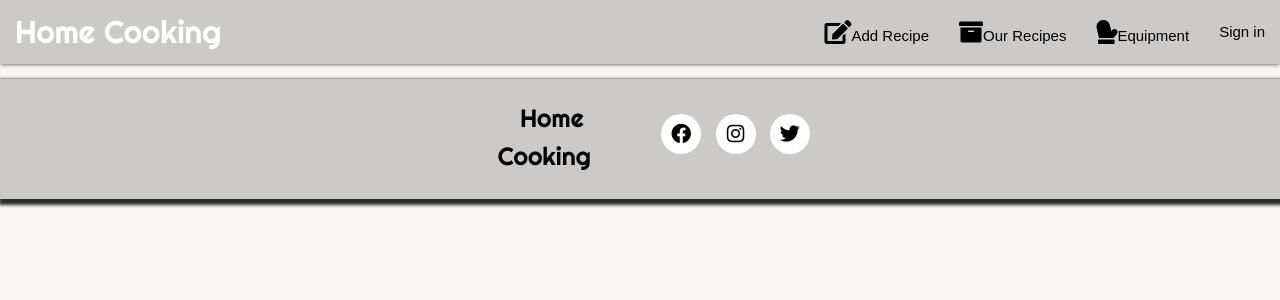
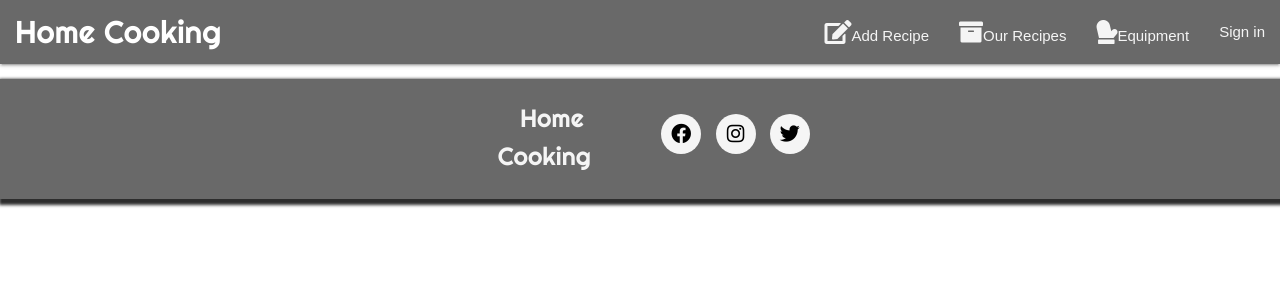
Before and after one commit to Mrsebastino/Recipe-Book-App, a Flask app: page /our_recipes in a window 1280 px wide. Shown: the top 300 px of the page. Run offline with Flask 2, Linux system fonts and the light colour scheme; data that the repository does not hold is empty; some libraries are stand-ins or nearby versions; some web fonts are replaced.

Commit message:
fixed the CSS for add_recipes and our_recipe display

```diff
--- a/static/css/style.css
+++ b/static/css/style.css
@@ -1,14 +1,13 @@
 @import url("https://fonts.googleapis.com/css?family=Righteous:300,400,500,600,700|PT Mono:300,400,500");
 
 body {
-  background-color: #f6f5f1d3;
-
+  background-color: #ffffff;
 }
 
 /*NavBar*/
 
 .nav-wrapper {
-  background-color: #cbcac7;
+  background-color: #696969;
 }
 
 .material-icons {
@@ -21,7 +20,7 @@ body {
 }
 
 nav ul a {
-  color: black;
+  color: whitesmoke;
   font-family: "PT Mono", sans-serif;
 }
 
@@ -79,8 +78,8 @@ nav ul a {
 
 /* Recipe card */
 
-div.row::after {
-    display: inline;
+div.recipe-detail.row::after {
+  display: inline;
 }
 
 .card-content,
@@ -93,7 +92,7 @@ div.row::after {
 .page-footer {
   margin-top: 15px;
   display: flex;
-  background-color: #cbcac7;
+  background-color: #696969;
   min-height: 100px;
   flex-direction: column;
   width: 100%;
@@ -105,7 +104,7 @@ div.row::after {
 }
 
 a.logo-footer {
-  color: black;
+  color: whitesmoke;
   font-weight: 500;
   font-size: 25px;
   text-decoration: none;
@@ -118,7 +117,7 @@ a.logo-footer {
 .logo-footer:hover {
   font-size: 30px;
   text-decoration: none;
-  color: #ffffff;
+  color: black;
 }
 
 .fab {
@@ -132,7 +131,7 @@ a.logo-footer {
   margin-top: 0;
   margin-bottom: 10px;
   color: black;
-  background-color: #ffffff;
+  background-color: whitesmoke;
   transition: all 0.5s ease-in-out;
   -moz-transition: all 0.5s ease-in-out;
   -webkit-transition: all 0.5s ease-in-out;
@@ -141,5 +140,5 @@ a.logo-footer {
 
 .fab:hover {
   text-decoration: none;
-  background-color: #cbcac7;
+  background-color: #696969;
 }
--- a/templates/our_recipes.html
+++ b/templates/our_recipes.html
@@ -1,6 +1,6 @@
 {% extends 'base.html' %} {% block content %} {% for recipe in recipes %}
 
-  <div class="row">
+  <div class="row recipe-detail">
     <div class="col s12 m6">
       <div class="card card-recipe hoverable">
         <div class="card-image white-text">
```
Also changed, not shown: templates/add_recipes.html (line endings or trailing spaces).
